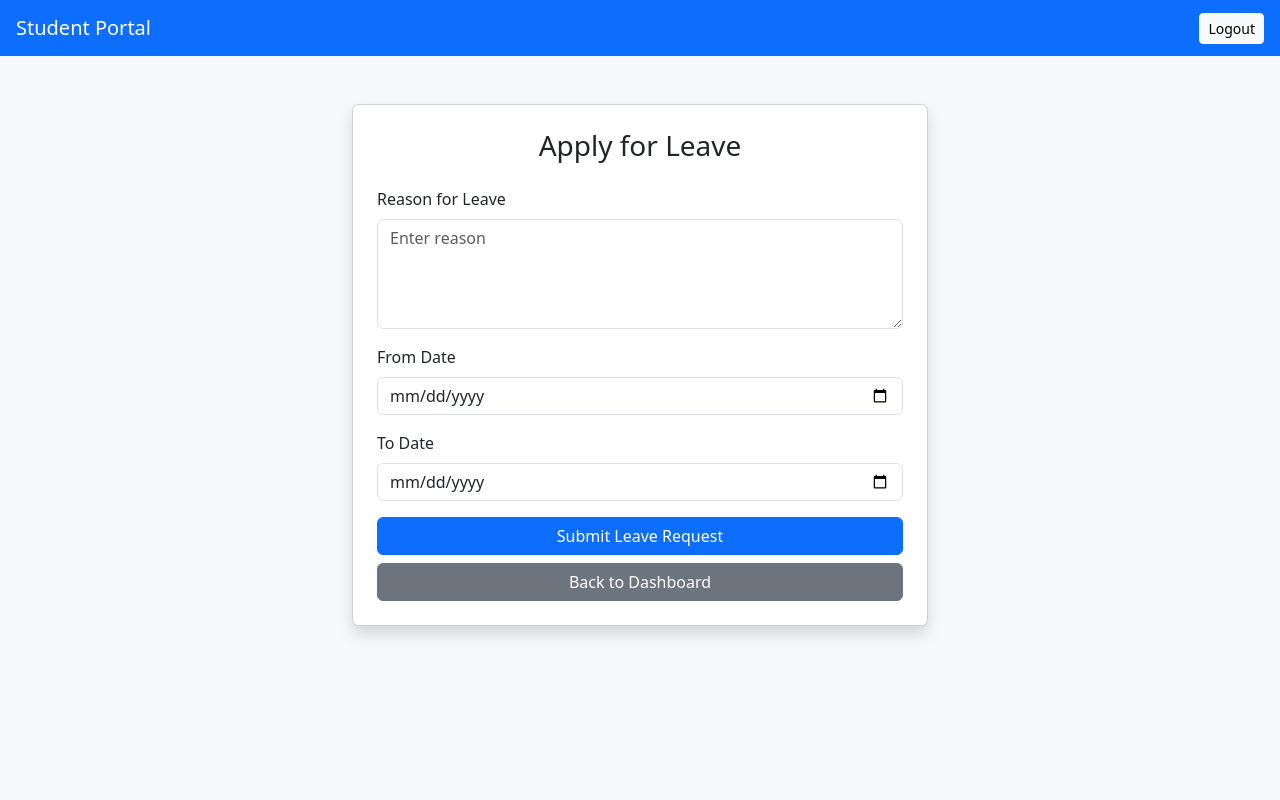
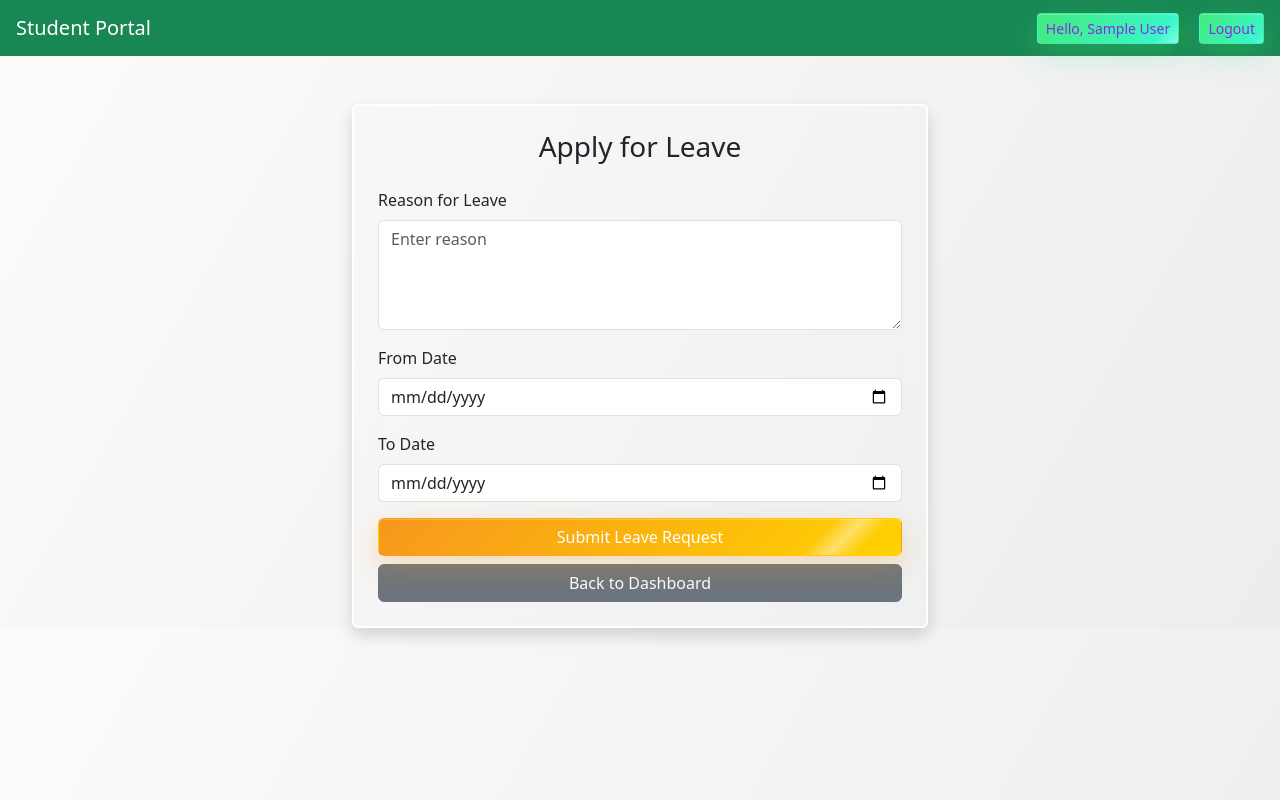
Before and after one commit to Ghanashyamgudela/Student-Leave-Management-System, a Flask app: template templates/apply_leave.html in a window 1280 px wide. Run offline with Flask 3, Linux system fonts and the light colour scheme; the template is opened without the code that fills it: most values are stand-ins (such as "Sample title", 1, 10 or a date in 2020); some libraries are stand-ins or nearby versions.

Commit message:
Update apply_leave.html

```diff
--- a/templates/apply_leave.html
+++ b/templates/apply_leave.html
@@ -8,16 +8,73 @@
     <!-- Bootstrap CSS -->
     <link href="https://cdn.jsdelivr.net/npm/bootstrap@5.3.2/dist/css/bootstrap.min.css" rel="stylesheet">
 
+    <style>
+        body{
+           background-image: linear-gradient(120deg, #fdfbfb 0%, #ebedee 100%);
+        }
+        .shine-button {
+            position: relative;
+            overflow: hidden;
+
+        }
+        .shine-button::before {
+            content: '';
+            position: absolute;
+            height: 250%;
+            width: 40px;
+            top: 0;
+            left: -60px;
+            background: linear-gradient(90deg, transparent, rgba(255,255,255,0.4), transparent);
+            transform: rotate(45deg) translateY(-35%);
+            animation: shine 3s ease infinite;
+        }
+        @keyframes shine {
+            0% { left: -80px; }
+            40%,100% { left: calc(100% + 20px); }
+        }
+        .button-orange {
+            background: linear-gradient(135deg, #f7971e 0%, #ffd200 100%);
+            color: #fff;
+            box-shadow: 0 10px 30px rgba(247,151,30,0.3), inset 0 1px 0 rgba(255,255,255,0.2);
+        }
+        .button-orange:hover {
+            transform: translateY(-3px);
+            box-shadow: 0 15px 40px rgba(247,151,30,0.5), inset 0 1px 0 rgba(255,255,255,0.3);
+        }
+        .button-green {
+            background: linear-gradient(135deg, #43e97b 0%, #38f9d7 100%);
+
+            box-shadow: 0 10px 30px rgba(67,233,123,0.3), inset 0 1px 0 rgba(255,255,255,0.2);
+        }
+        .button-green:hover {
+            transform: translateY(-3px);
+            box-shadow: 0 15px 40px rgba(67,233,123,0.5), inset 0 1px 0 rgba(255,255,255,0.3);
+        }
+        #info {
+            color: blueviolet;
+
+        }
+        .shadow{
+            background-color: inherit;
+             background-repeat: no-repeat;
+            background-size: cover;
+            background-position: center;
+            border: 2px white solid;
+            backdrop-filter: blur(10px)
+
+
+        }
+    </style>
+
 </head>
 <body class="bg-light">
 
     <!-- Navbar -->
-    <nav class="navbar navbar-expand-lg navbar-dark bg-primary px-3">
+    <nav class="navbar navbar-expand-lg navbar-dark bg-success px-3">
         <a class="navbar-brand" href="/student/dashboard">Student Portal</a>
         <div class="ms-auto">
-            <a href="#">
-                {{ student.full_name }}</a>
-            <a href="/logout" class="btn btn-light btn-sm">Logout</a>
+            <a href="/student/profile" id="info" class="btn shine-button button-green mx-3 btn-sm">Hello, {{ student.full_name }}</a>
+            <a href="/logout" id="info" class="btn shine-button button-green btn-sm">Logout</a>
         </div>
     </nav>
 
@@ -52,7 +109,7 @@
                     <input type="date" name="to_date" id="to_date" class="form-control" required>
                 </div>
 
-                <button type="submit" class="btn btn-primary w-100">Submit Leave Request</button>
+                <button type="submit" class="btn shine-button button-orange w-100">Submit Leave Request</button>
 
                 <a href="/student/dashboard" class="btn btn-secondary w-100 mt-2">Back to Dashboard</a>
 
```
